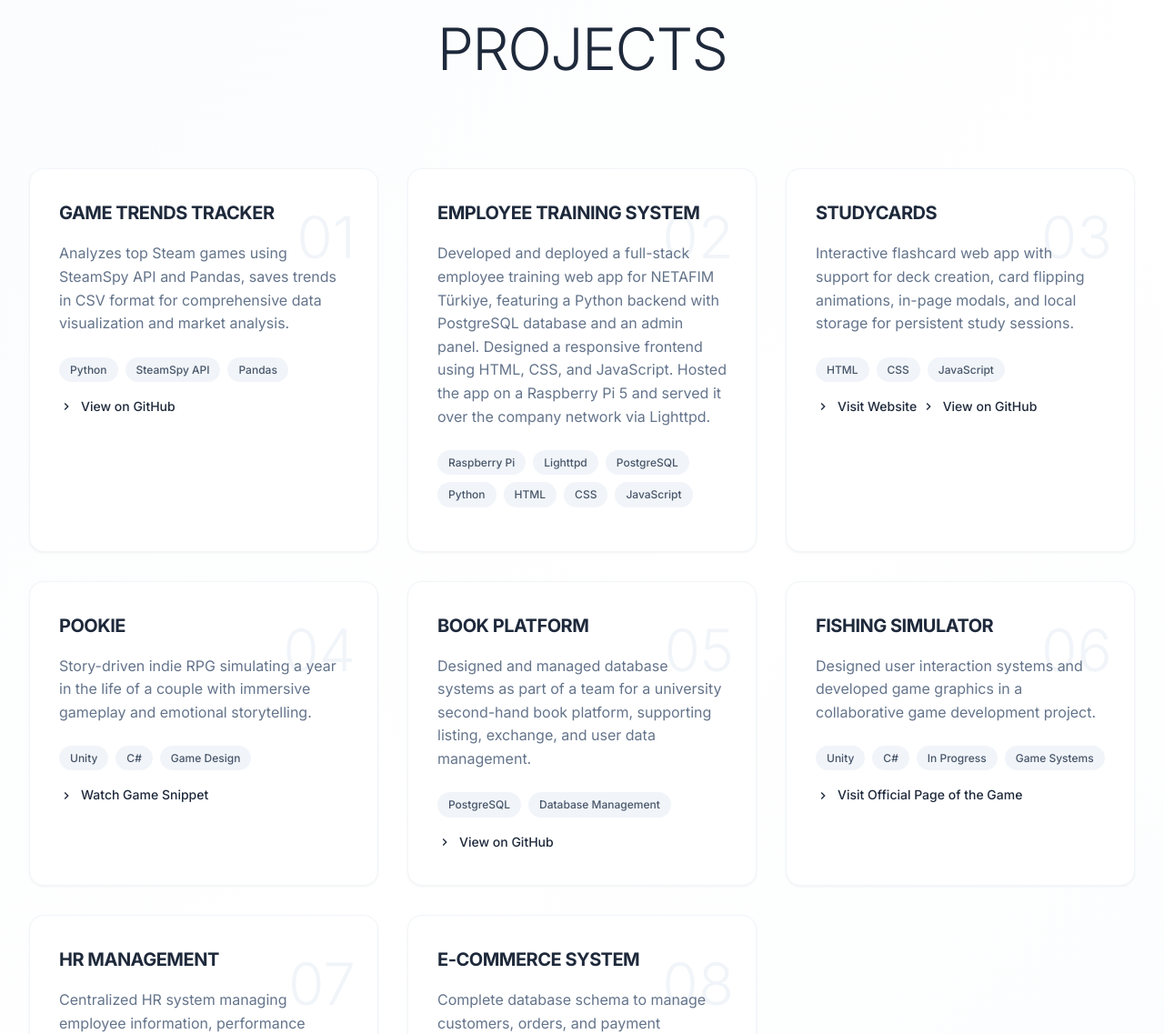
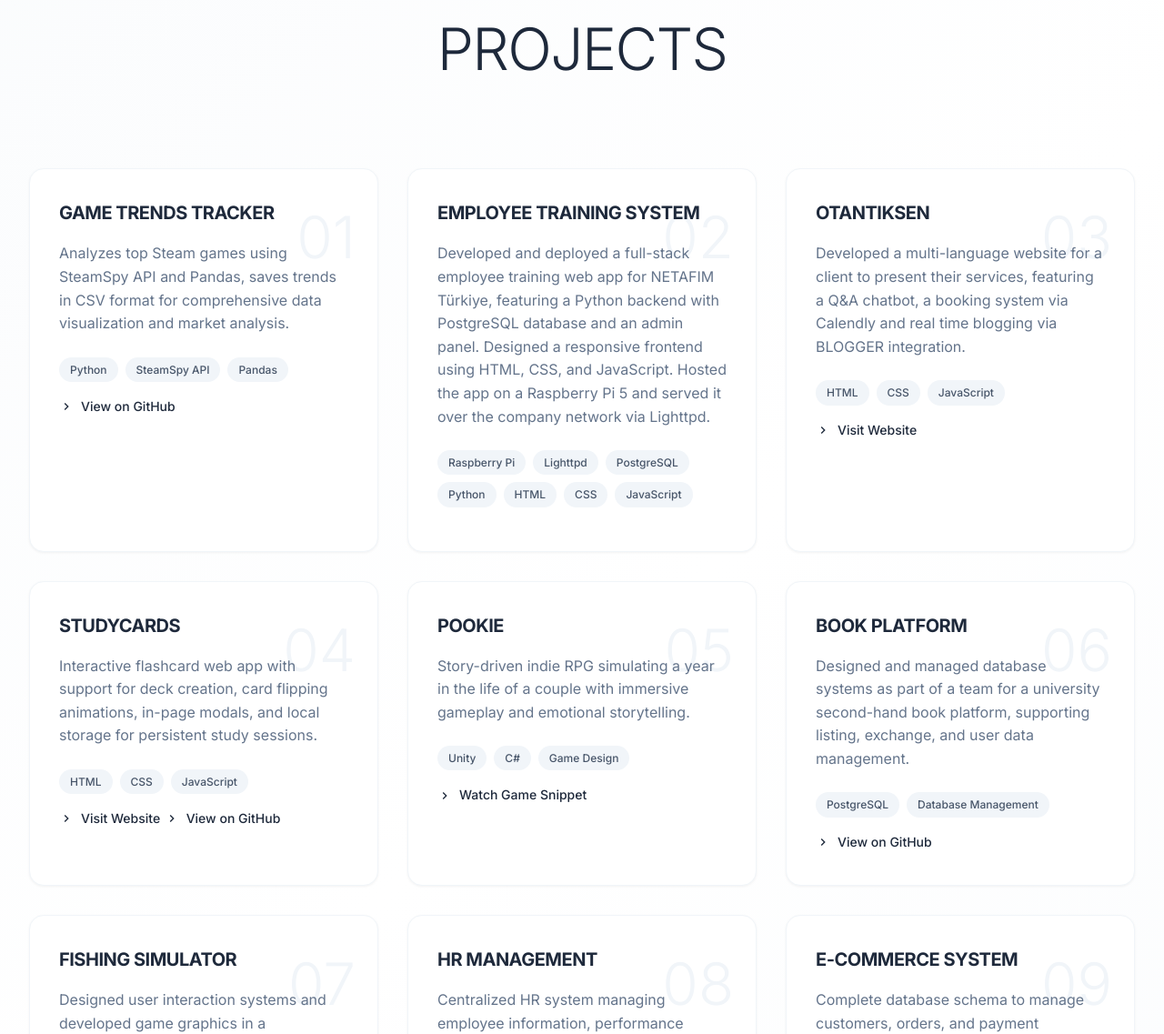
Before and after one commit to eloselos/ela-kutukozu-portfolio, a plain HTML site: page index.html in a window 1280 px wide. Shown: the part 893-2030 px from the top of the page at 91% size. Drawn offline with Linux system fonts and the light colour scheme.

Commit message:
Update index.html

```diff
--- a/index.html
+++ b/index.html
@@ -595,9 +595,25 @@
   </div>
 </div>
 
+<div class="project-card fade-in">
+    <div class="project-number">03</div>
+    <h3>OTANTIKSEN</h3>
+<p>Developed a multi-language website for a client to present their services, featuring a Q&A chatbot, a booking system via Calendly and real time blogging via BLOGGER integration.</p>
+    <div class="tech-tags">
+        <span class="tech-tag">HTML</span>
+        <span class="tech-tag">CSS</span>
+        <span class="tech-tag">JavaScript</span>
+    </div>
+    <a href="https://otantiksen.com" class="github-link" target="_blank">
+        <svg fill="currentColor" viewBox="0 0 24 24">
+            <path d="M10 6L8.59 7.41 13.17 12l-4.58 4.59L10 18l6-6z"/>
+        </svg>
+        Visit Website
+    </a>
+</div>
 
         <div class="project-card fade-in">
-            <div class="project-number">03</div>
+            <div class="project-number">04</div>
             <h3>STUDYCARDS</h3>
             <p>Interactive flashcard web app with support for deck creation, card flipping animations, in-page modals, and local storage for persistent study sessions.</p>
             <div class="tech-tags">
@@ -621,7 +637,7 @@
         </div>
 
         <div class="project-card fade-in">
-            <div class="project-number">04</div>
+            <div class="project-number">05</div>
             <h3>POOKIE</h3>
             <p>Story-driven indie RPG simulating a year in the life of a couple with immersive gameplay and emotional storytelling.</p>
             <div class="tech-tags">
@@ -638,7 +654,7 @@
         </div>
 
          <div class="project-card fade-in">
-            <div class="project-number">05</div>
+            <div class="project-number">06</div>
             <h3>BOOK PLATFORM</h3>
             <p>Designed and managed database systems as part of a team for a university second-hand book platform, supporting listing, exchange, and user data management.</p>
             <div class="tech-tags">
@@ -654,7 +670,7 @@
         </div>
 
         <div class="project-card fade-in">
-            <div class="project-number">06</div>
+            <div class="project-number">07</div>
             <h3>FISHING SIMULATOR</h3>
             <p>Designed user interaction systems and developed game graphics in a collaborative game development project.</p>
             <div class="tech-tags">
@@ -672,7 +688,7 @@
         </div>
 
         <div class="project-card fade-in">
-            <div class="project-number">07</div>
+            <div class="project-number">08</div>
             <h3>HR MANAGEMENT</h3>
             <p>Centralized HR system managing employee information, performance tracking, and payroll processing.</p>
             <div class="tech-tags">
@@ -682,7 +698,7 @@
         </div>
 
         <div class="project-card fade-in">
-            <div class="project-number">08</div>
+            <div class="project-number">09</div>
             <h3>E-COMMERCE SYSTEM</h3>
             <p>Complete database schema to manage customers, orders, and payment processing systems with full CRUD operations.</p>
             <div class="tech-tags">
@@ -701,7 +717,7 @@
         <div class="contact-content">
             <div class="contact-info fade-in">
                 <h3>LET'S WORK TOGETHER</h3>
-                <p>I'm always interested in new opportunities and exciting projects. Whether you have a question or just want to discuss technology and games, feel free to reach out.</p>
+                <p>I'm always interested in new opportunities and exciting projects. Whether you have a question or just want to discuss technology, feel free to reach out.</p>
                 <div class="contact-item">
                     <div class="contact-icon">
                         <svg width="24" height="24" fill="currentColor" viewBox="0 0 24 24">
```
